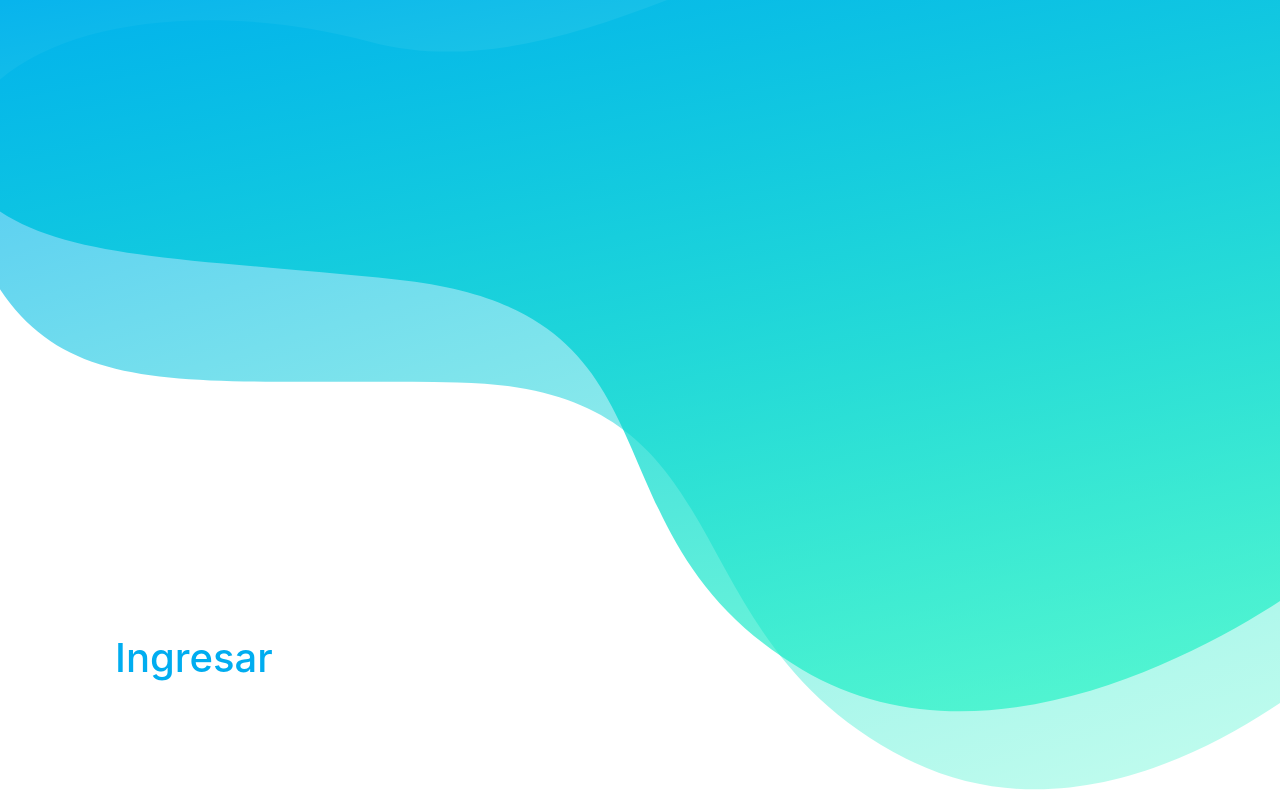
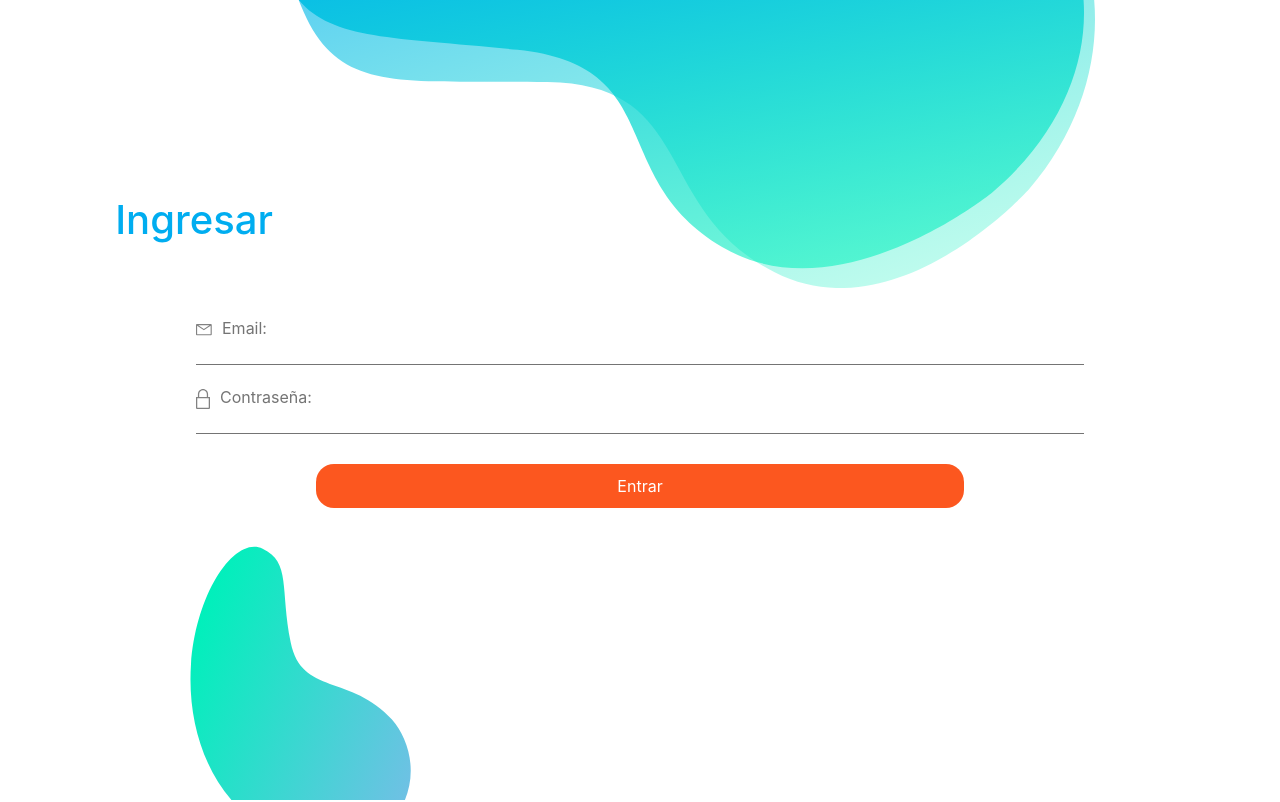
Before and after one commit to marialejandraip/crowdfunding-peer-to-peer, a React (Create React App) app: page /admin in a window 1280 px wide. Shown: the top 802 px of the page. Built offline with nearby package versions, Linux system fonts and the light colour scheme; no server answers.

Commit message:
Ajustes de css login y signup

```diff
--- a/src/components.css
+++ b/src/components.css
@@ -3,10 +3,22 @@
     padding: 0;
     box-sizing: border-box;
 }
+.rows{
+    border: 2px solid #FC571F;
+}
+.login{
+    height: 100vh;
+    width: 100vw;
+}
+.sigup{
+    height: 100vh;
+    width: 100vw;
+}
 .img-top{
     position: relative;
-    height:47%;
-    width:100%
+    height:36%;
+    width:100%;
+    z-index: 1;
 }
 .image-bottom{
     position: relative;
@@ -18,16 +30,22 @@
 .tittle{
     position: absolute;
     color: #00ADF0;
-    margin-top: -33%;
-    margin-left: 12%;
+    margin-left: 9%;
+    width: 75%;
+    top: 196px;
+    z-index: 2;
+}
+.tittle-signup{
+    position: absolute;
+    color: #00ADF0;
+    margin-left: 9%;
+    width: 75%;
+    top: 150px;
+    z-index: 2;
 }
 .container{
-    height: 20%;
-}
-.container h1{
-    color: #00ADF0;
-    width: 30%;
-    margin-left: 30px;
+    height: 31%;
+    padding-top: 18px ;
 }
 .form {
     display: flex;
@@ -35,7 +53,6 @@
     align-items: center;
     justify-content: space-around;
 }
-
 .form-group {
   display: flex;
   flex-direction: column;
@@ -58,7 +75,6 @@ input {
   border: none;
   width: 100%;
 }
-
 .button{
     background-color: #FC571F;
     border: #FC571F;
--- a/src/components/login.js
+++ b/src/components/login.js
@@ -1,6 +1,6 @@
 import React, { useState} from 'react'
 import {signIn }from '../firebaseFunctions';
-import { Button } from 'react-bootstrap';
+import { Button, Row, Col, Container } from 'react-bootstrap';
 import top from '../assets/images/Group 34.svg'
 import bottom from '../assets/images/XMLID 9.svg'
 import lock from '../assets/images/icons/lock.svg';
@@ -28,8 +28,17 @@ export default function Login() {
   return (
     <div className = "login">
       <img className = "img-top" src = {top}/>
+      {/*<container>
+        <Row className = "rows">
+          <col className = "columns">
+          </col>
+        </Row>
+        <Row className = "rows">
+          <col className = "columns"></col>
+        </Row>
+      </container>*/}
+      <h1 className = "tittle">Ingresar</h1>
       <div className = "container">
-        <h1 className = "tittle">Ingresar</h1>
         <form className = "form">
           <label>
           <img src = {mail} alt=""/>
@@ -44,7 +53,7 @@ export default function Login() {
             onChange={(e) => setPassword(e.target.value)}/>
           </label>
           <Button
-          className = "col-6 button"
+          className = "button col-7"
           onClick={(e)=>login(e)}>Entrar</Button>
         </form>
       </div>
--- a/src/components/signup.js
+++ b/src/components/signup.js
@@ -78,8 +78,8 @@ const sendEmail = () => {
   return (
     <div className = "signup">
     <img className = "img-top" src = {top} alt="" />
+    <h1 className = "tittle-signup">Crear Cuenta</h1>
       <div className = "container">
-      <h1 className = "tittle">Crear Cuenta</h1>
       <form >
       <div className="form-group">
       <label>
```
Also changed, not shown: src/assets/images/Group 34.svg.
